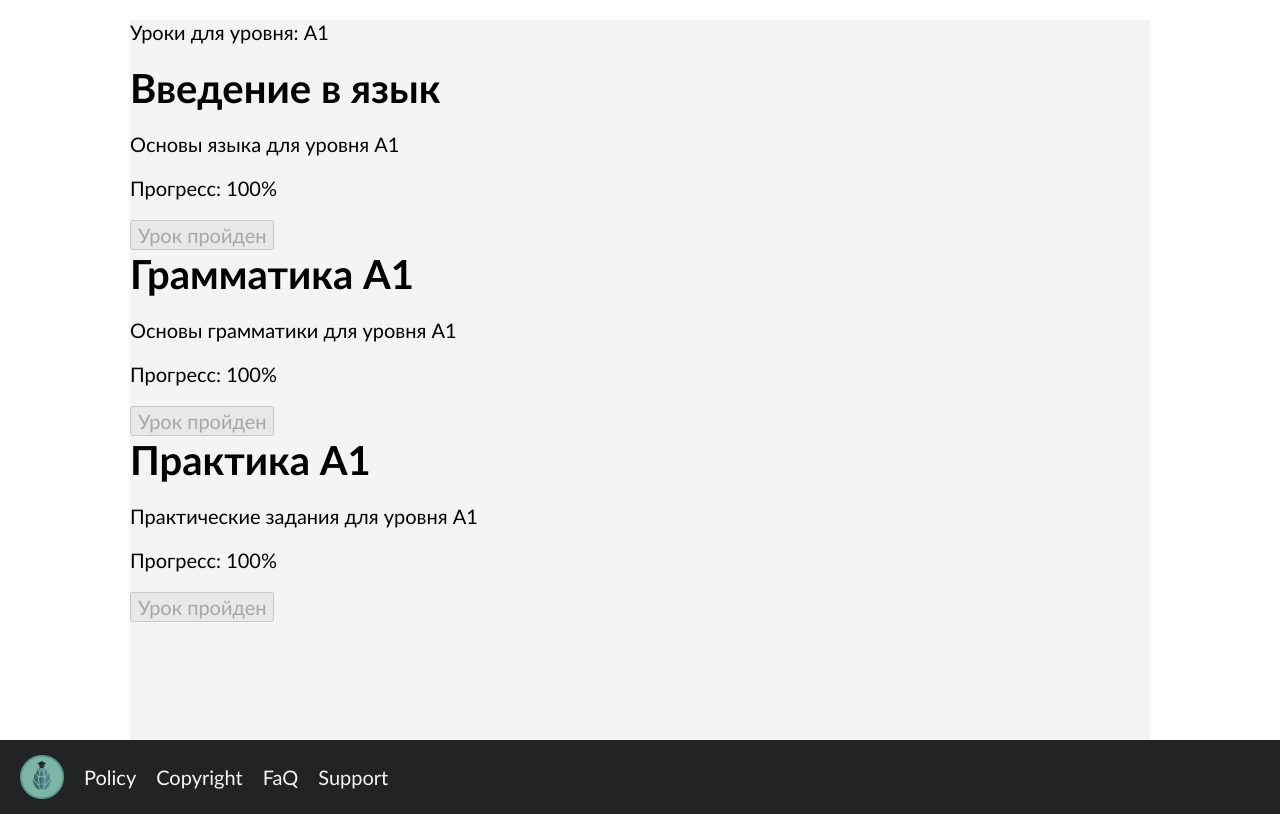
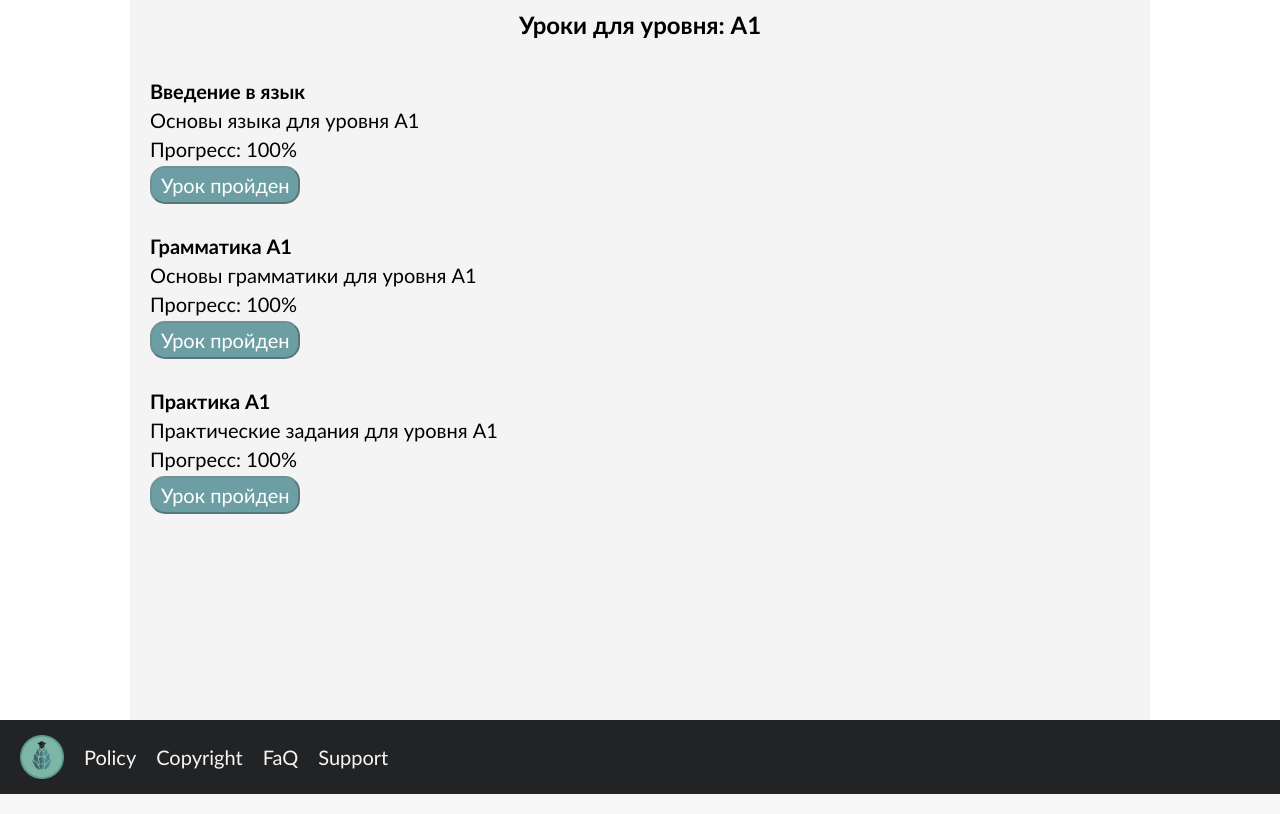
Before and after one commit to suhariky/lingvista, a Django app: a page that uses lingvista/lingvista_web/templates/html/pages/lessons_page.html in a window 1280 px wide. Shown: the part 60-874 px from the top of the page. Run offline with Django 5.2, Linux system fonts and the light colour scheme; a user stored in the database is signed in; data comes from the database, SQL or seed files in the repository; both versions use the stored data as it was after the commit.

Commit message:
lessons_page.css

```diff
--- /dev/null
+++ b/lingvista/lingvista_web/static/css/lessons_page.css
@@ -0,0 +1,25 @@
+.title{
+    margin: 0;
+    text-align: center;
+    padding: 10px 0;
+    font-size: x-large;
+}
+
+.lesson-card > p, .lesson-card > h3{
+    margin: 5px 0;
+}
+
+.lesson-card{
+    margin: 30px 0;
+}
+
+.lessons-container{
+    margin: 0 20px;
+}
+
+.lesson-button{
+    color: white;
+    background-color: rgba(109, 158, 163, 1);
+    padding: 5px 9px;
+    border-radius: 15px;
+}
--- a/lingvista/lingvista_web/templates/html/pages/lessons_page.html
+++ b/lingvista/lingvista_web/templates/html/pages/lessons_page.html
@@ -1,10 +1,10 @@
 {% extends 'html/pages/base.html' %}
 {% load static %}
 
-{% block extra_css %}<link rel="stylesheet" href="/static/css/main_page.css">{% endblock extra_css%}
+{% block extra_css %}<link rel="stylesheet" href="/static/css/lessons_page.css">{% endblock extra_css%}
 
 {% block content %}
-    <p>Уроки для уровня: {{ level }}</p>
+    <h1 class="title">Уроки для уровня: {{ level }}</h1>
 
     <div class="lessons-container">
         {% for lesson_data in lessons_data %}
@@ -13,16 +13,16 @@
                 <p>{{ lesson_data.lesson.description|truncatechars:50 }}</p>
 
                 <div class="progress-bar">
-                    <div class="progress-fill" style="width: {{ lesson_data.score }}%"></div>
+                    <div class="progress-fill" style="width: {{ lesson_data.score }}%"></div> <!-- нужно доделать -->
                 </div>
                 <p>Прогресс: {{ lesson_data.score }}%</p>
 
                 {% if not lesson_data.is_completed %}
                     <a href="{% url 'tasks' level=level lesson=lesson_data.lesson.lesson_number %}">
-                        <button>Начать урок</button>
+                        <button class="lesson-button">Начать урок</button>
                     </a>
                 {% else %}
-                    <button disabled>Урок пройден</button>
+                    <button class="lesson-button" disabled>Урок пройден</button>
                 {% endif %}
             </div>
         {% endfor %}
```
Also changed, not shown: lingvista/db.sqlite3.
